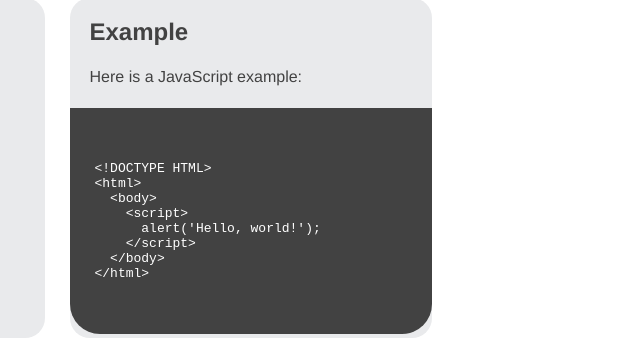
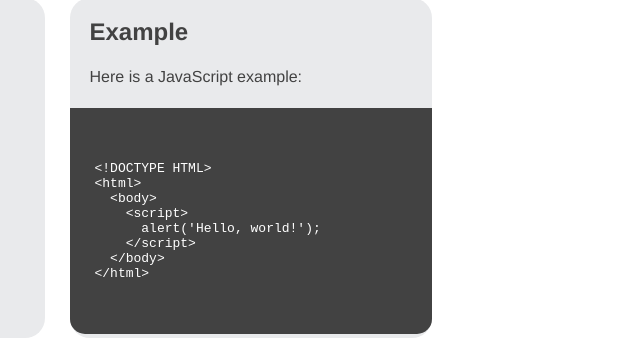
Before and after one commit to DBandila/hello-world, a plain HTML site: page index.html in a window 1280 px wide. Shown: the part 472-810 px from the top of the page, 608-1248 px from the left. Drawn offline with Linux system fonts and the light colour scheme.

Commit message:
testing code html border

```diff
--- a/screen.css
+++ b/screen.css
@@ -48,8 +48,8 @@ div.code-html{
     padding: 25px;
     background: #424242;
     color: #fff;
-    border-bottom-left-radius: 30px;
-    border-bottom-right-radius: 30px;
+    border-bottom-left-radius: 15px;
+    border-bottom-right-radius: 15px;
 }
 
 img {
```
